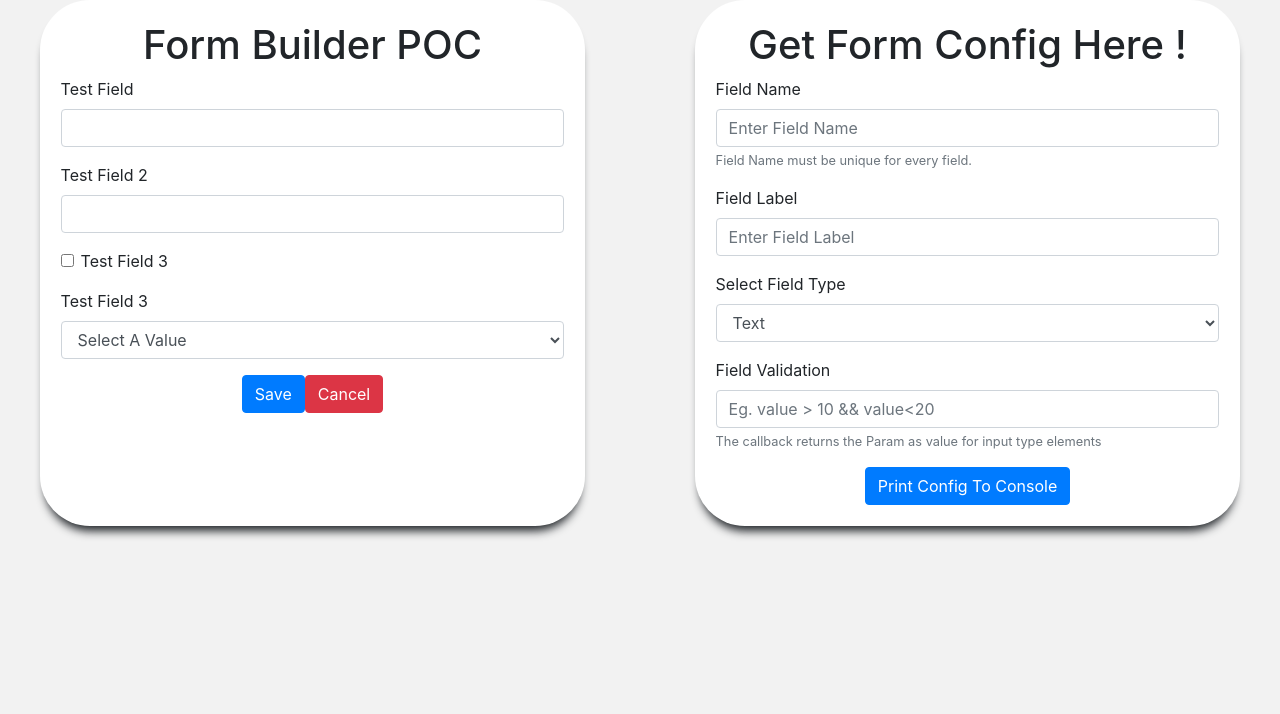
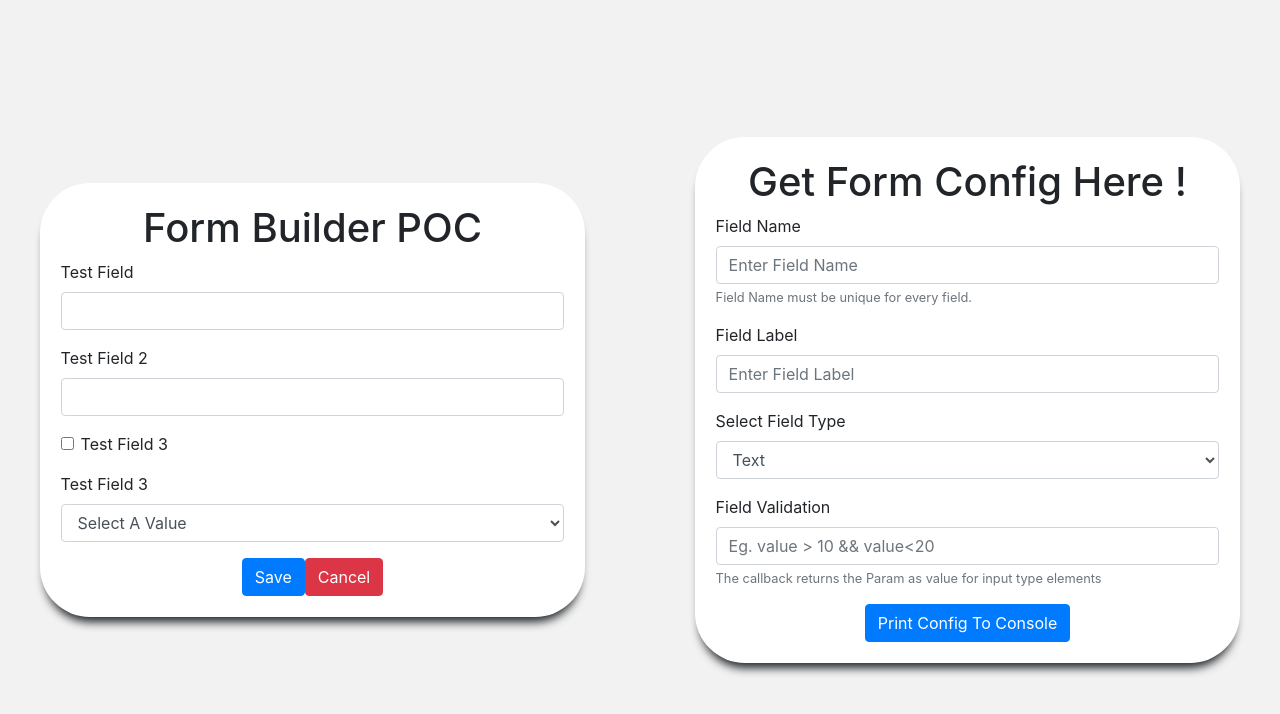
Before and after one commit to naveenkosigi/Dynamic-Form-Builder, a React (Create React App) app: page / in a window 1280 px wide. Shown: the top 714 px of the page. Built offline with nearby package versions, Linux system fonts and the light colour scheme.

Commit message:
UI and behavior fixes

```diff
--- a/src/App.css
+++ b/src/App.css
@@ -4,3 +4,7 @@
   border-Radius:50px;
   padding: 21px;
 }
+
+.main-page-container{
+  height: 100vh;
+}
--- a/src/App.js
+++ b/src/App.js
@@ -9,8 +9,8 @@ function App() {
   console.log("App render");
 
   return (
-    <div class="row justify-content-around">
-      <div className="col-5 form-wrapper">
+    <div class="row justify-content-around align-items-center main-page-container">
+      <div className="col-5 form-wrapper" style={{maxHeight:'500px',overflow:'auto'}}>
         <h1 style={{ textAlign: "center" }}>Form Builder POC</h1>
         <FormContextProvider
           formOptions={[
@@ -44,7 +44,7 @@ function App() {
           ]}
         />
       </div>
-      <div className='col-5 form-wrapper'>
+      <div className='col-5 form-wrapper' style={{maxHeight:'569px',overflow:'auto'}}>
         <h1 style={{textAlign : 'center'}}>Get Form Config Here ! </h1>
         <StaticFormConstructor />
       </div>
--- a/src/components/FormBuilder/StaticFormConstructor.js
+++ b/src/components/FormBuilder/StaticFormConstructor.js
@@ -143,6 +143,7 @@ const StaticFormConstructor = () => {
           required
           ref={inputTupeRef}
           name="fieldType"
+          id="fieldType"
           onChange={onInputChange}
         >
           <option value="text">Text</option>
```
